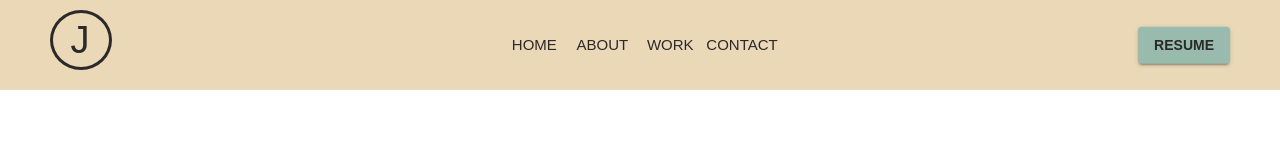
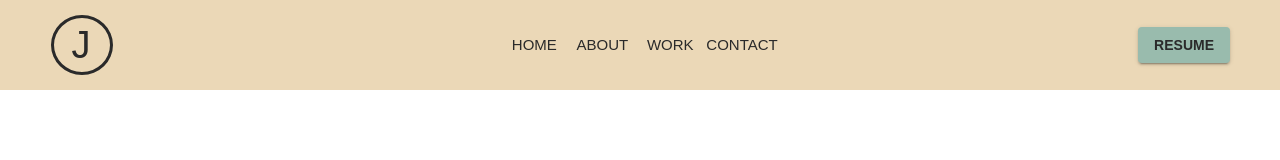
Before and after one commit to pyko7/Portfolio, a Next.js app: page / in a window 1280 px wide. Shown: the top 160 px of the page. Built offline with nearby package versions, Linux system fonts and the light colour scheme.

Commit message:
update header css, using of flexbox

```diff
--- a/src/components/Header.tsx
+++ b/src/components/Header.tsx
@@ -17,22 +17,23 @@ const Header = () => {
   const theme = useTheme();
   const isBiggerThanTablet = useMediaQuery(theme.breakpoints.up("md"));
 
-  const Appbar = styled(AppBar)(() => ({
+  const Appbar = styled(AppBar)({
     width: "100%",
     padding: isBiggerThanTablet ? "0 50px" : "0 20px",
     height: 90,
+    boxShadow: "none",
+  });
+
+  const ToolBar = styled(Toolbar)({
+    width: "100%",
+    height: "100%",
     display: "flex",
     flexDirection: "row",
     justifyContent: "space-between",
     alignItems: "center",
-    boxShadow: "none",
-  }));
+  });
 
   const DownloadLink = styled(Button)(() => ({
-    position: "absolute",
-    right: 0,
-    top: "50%",
-    transform: "translateY(-50%)",
     display: isBiggerThanTablet ? "block" : "none",
     margin: 0,
     color: theme.palette.fontColor.main,
@@ -47,16 +48,7 @@ const Header = () => {
   return (
     <Box component="header">
       <Appbar position="fixed">
-        <Toolbar
-          disableGutters
-          sx={{
-            width: 1,
-            height: 1,
-            position: "relative",
-            display: isBiggerThanTablet ? "block" : "flex",
-            justifyContent: "space-between",
-          }}
-        >
+        <ToolBar disableGutters>
           {/* <SkipNavigation /> */}
           <Logo />
           {isBiggerThanTablet ? (
@@ -74,7 +66,7 @@ const Header = () => {
           )}
 
           <DownloadLink variant="contained">Resume</DownloadLink>
-        </Toolbar>
+        </ToolBar>
       </Appbar>
     </Box>
   );
--- a/src/components/Logo.tsx
+++ b/src/components/Logo.tsx
@@ -9,12 +9,8 @@ const Logo = () => {
   const isBiggerThanTablet = useMediaQuery(theme.breakpoints.up("md"));
 
   const Logo = styled(Typography)(({ theme }) => ({
-    position: "absolute",
-    left: "0",
-    top: "50%",
-    transform: isBiggerThanTablet ? "" : "translateY(-50%)",
-    width: isBiggerThanTablet ? 40 : 30,
-    height: isBiggerThanTablet ? 40 : 30,
+    width: 40,
+    height: 40,
     padding: "7px 9px 7px 7px",
     display: "flex",
     justifyContent: "center",
```
